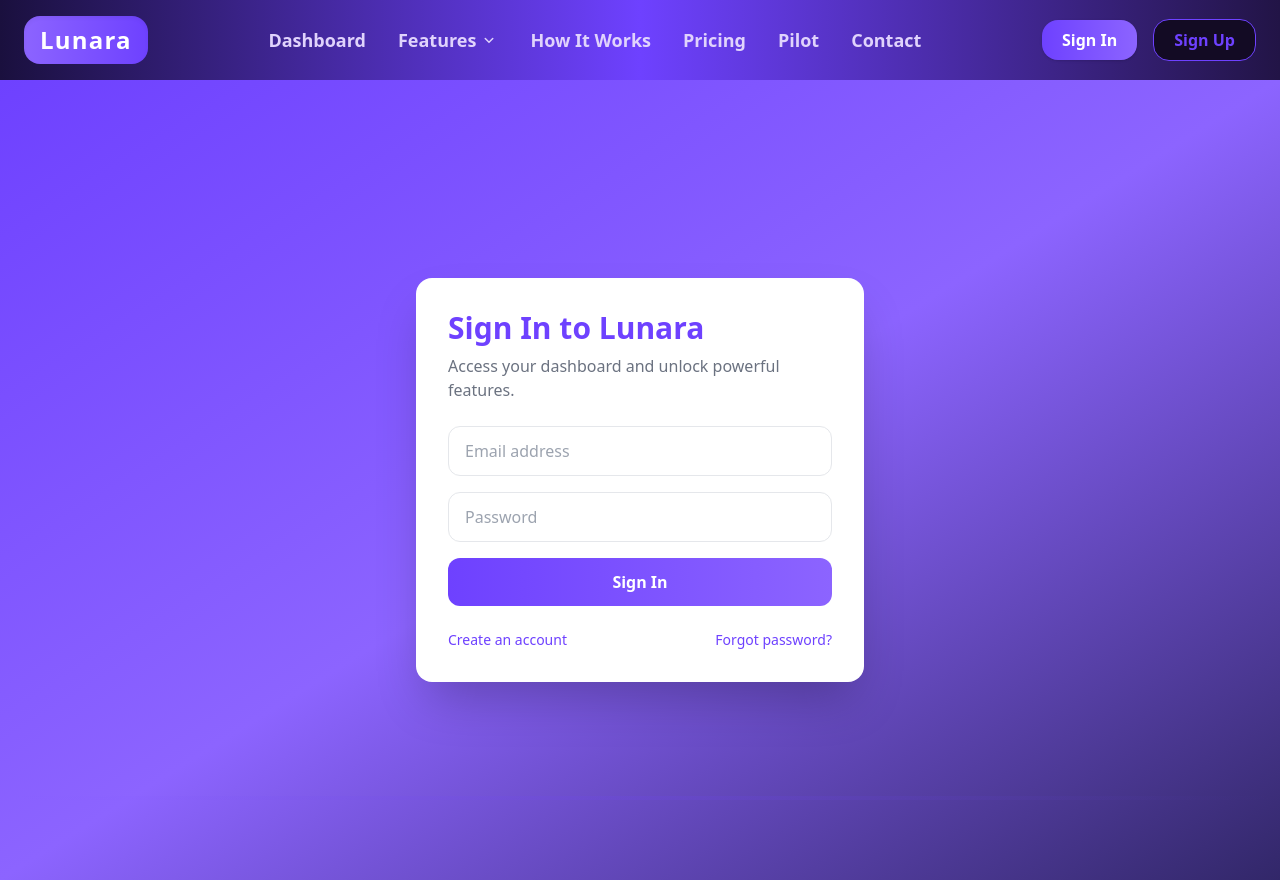
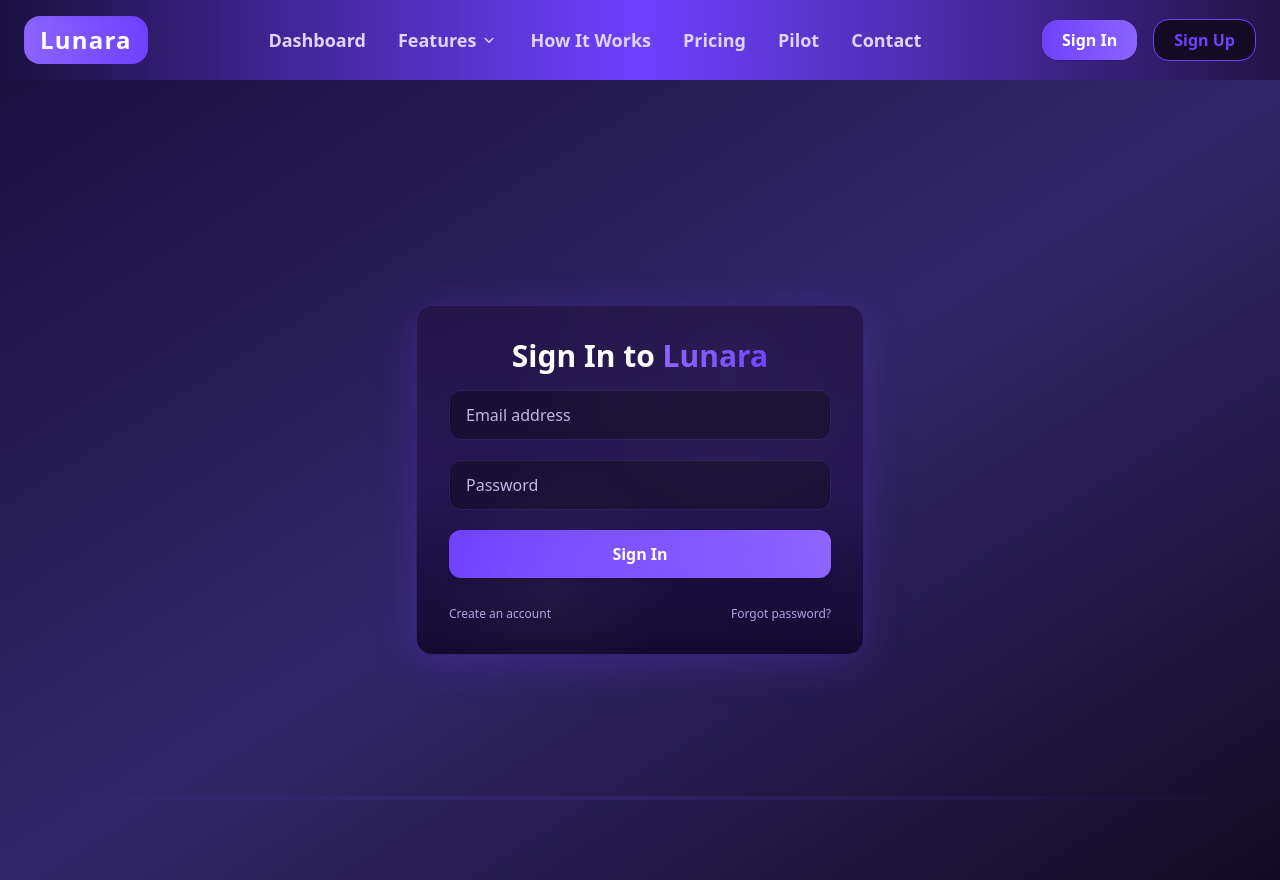
Before and after one commit to LunaraHQ/lunara-website, a Next.js app: page /auth/signin in a window 1280 px wide. Built offline with nearby package versions, Linux system fonts and the light colour scheme.

Commit message:
Update signin.js

```diff
--- a/pages/auth/signin.js
+++ b/pages/auth/signin.js
@@ -23,40 +23,49 @@ export default function SignIn() {
   };
 
   return (
-    <div className="min-h-screen bg-gradient-to-br from-[#6E41FF] via-[#8C64FF] to-[#322769] flex items-center justify-center">
-      <div className="bg-white rounded-2xl shadow-2xl p-8 max-w-md w-full">
-        <h1 className="text-3xl font-bold mb-2 text-[#6E41FF]">Sign In to Lunara</h1>
-        <p className="mb-6 text-gray-500">Access your dashboard and unlock powerful features.</p>
-        <form onSubmit={handleSignIn} className="flex flex-col gap-4">
+    <div className="min-h-screen flex items-center justify-center bg-gradient-to-br from-[#1a103e] via-[#322769] to-[#130b24]">
+      <div className="relative max-w-md w-full rounded-2xl p-8 shadow-[0_8px_40px_rgba(110,65,255,0.25)] bg-gradient-to-b from-[#221446]/90 via-[#251654]/95 to-[#12092e]/95 border border-[#36206c]">
+        <h1 className="text-3xl font-extrabold mb-3 text-white text-center drop-shadow-glow">
+          Sign In to <span className="bg-gradient-to-r from-[#8C64FF] to-[#6E41FF] text-transparent bg-clip-text">Lunara</span>
+        </h1>
+        <form onSubmit={handleSignIn} className="flex flex-col gap-5 mt-4">
           <input
             type="email"
-            className="px-4 py-3 rounded-xl border focus:outline-none focus:ring-2 focus:ring-[#6E41FF]"
+            className="px-4 py-3 rounded-xl bg-[#170e2d]/80 border border-[#302057] text-white placeholder-[#c0b7e7] focus:ring-2 focus:ring-[#8C64FF] focus:outline-none"
             placeholder="Email address"
             value={email}
             onChange={(e) => setEmail(e.target.value)}
+            autoComplete="username"
             required
           />
           <input
             type="password"
-            className="px-4 py-3 rounded-xl border focus:outline-none focus:ring-2 focus:ring-[#6E41FF]"
+            className="px-4 py-3 rounded-xl bg-[#170e2d]/80 border border-[#302057] text-white placeholder-[#c0b7e7] focus:ring-2 focus:ring-[#8C64FF] focus:outline-none"
             placeholder="Password"
             value={password}
             onChange={(e) => setPassword(e.target.value)}
+            autoComplete="current-password"
             required
           />
-          {error && <div className="text-red-500 text-sm">{error}</div>}
+          {error && <div className="text-red-400 text-sm text-center">{error}</div>}
           <button
             type="submit"
             disabled={loading}
-            className="bg-gradient-to-r from-[#6E41FF] to-[#8C64FF] text-white py-3 rounded-xl font-bold hover:scale-105 transition disabled:opacity-70"
+            className="bg-gradient-to-r from-[#6E41FF] to-[#8C64FF] text-white py-3 rounded-xl font-bold shadow-lg hover:scale-105 transition disabled:opacity-70"
           >
             {loading ? "Signing in..." : "Sign In"}
           </button>
-          <div className="flex justify-between items-center text-sm text-gray-500 mt-2">
-            <a href="/auth/signup" className="text-[#6E41FF] hover:underline">Create an account</a>
-            <a href="/auth/forgot-password" className="text-[#6E41FF] hover:underline">Forgot password?</a>
+          <div className="flex justify-between items-center text-xs text-[#b2a1e3] mt-2">
+            <a href="/auth/signup" className="hover:underline hover:text-[#8C64FF] transition">Create an account</a>
+            <a href="/auth/forgot-password" className="hover:underline hover:text-[#8C64FF] transition">Forgot password?</a>
           </div>
         </form>
+        {/* Star overlay */}
+        <div className="absolute inset-0 pointer-events-none opacity-20"
+          style={{
+            background: "radial-gradient(circle at 30% 80%, #fff3 1px, transparent 30%), radial-gradient(circle at 70% 20%, #fff2 2px, transparent 60%)"
+          }}
+        />
       </div>
     </div>
   );
```
